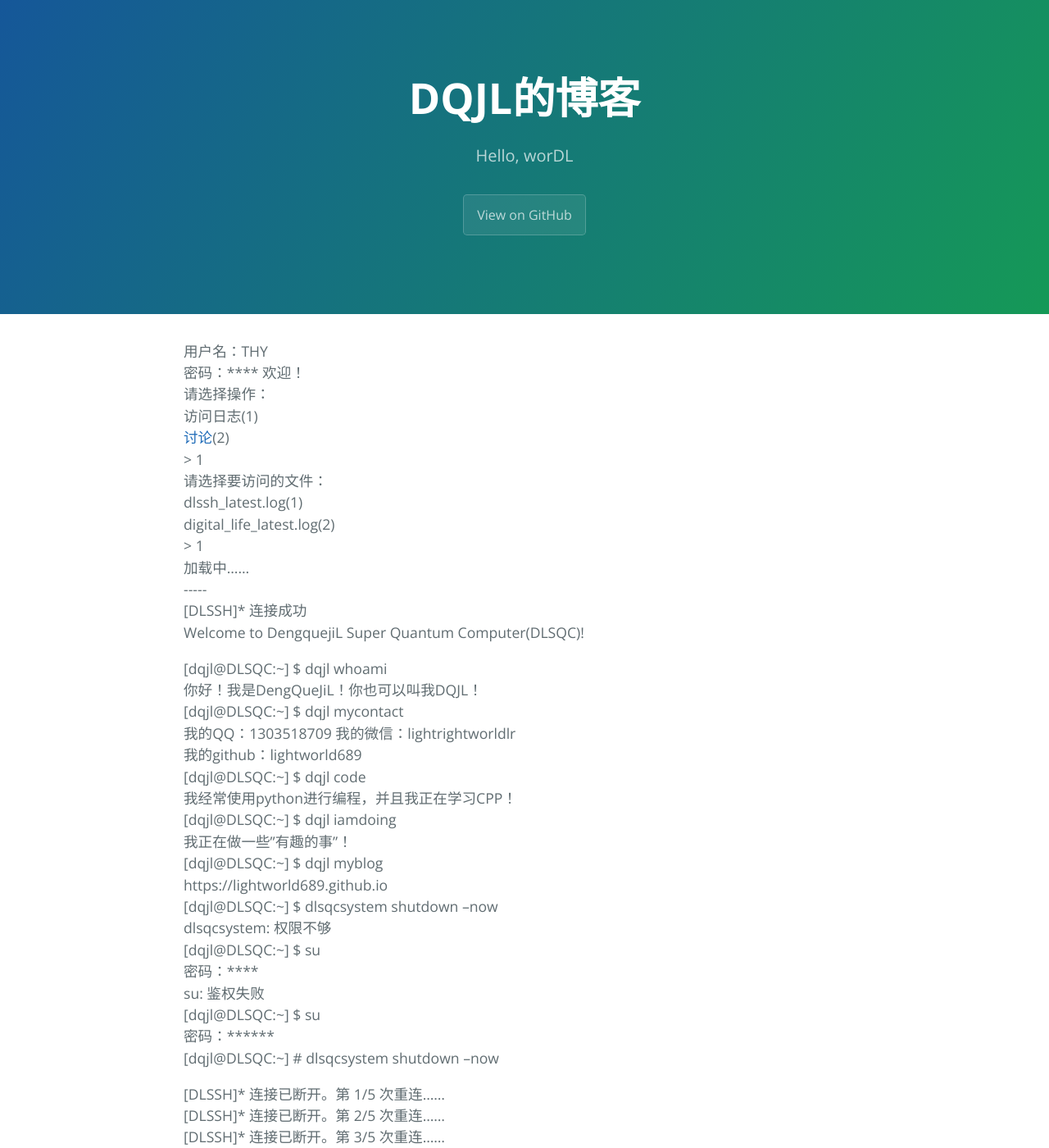
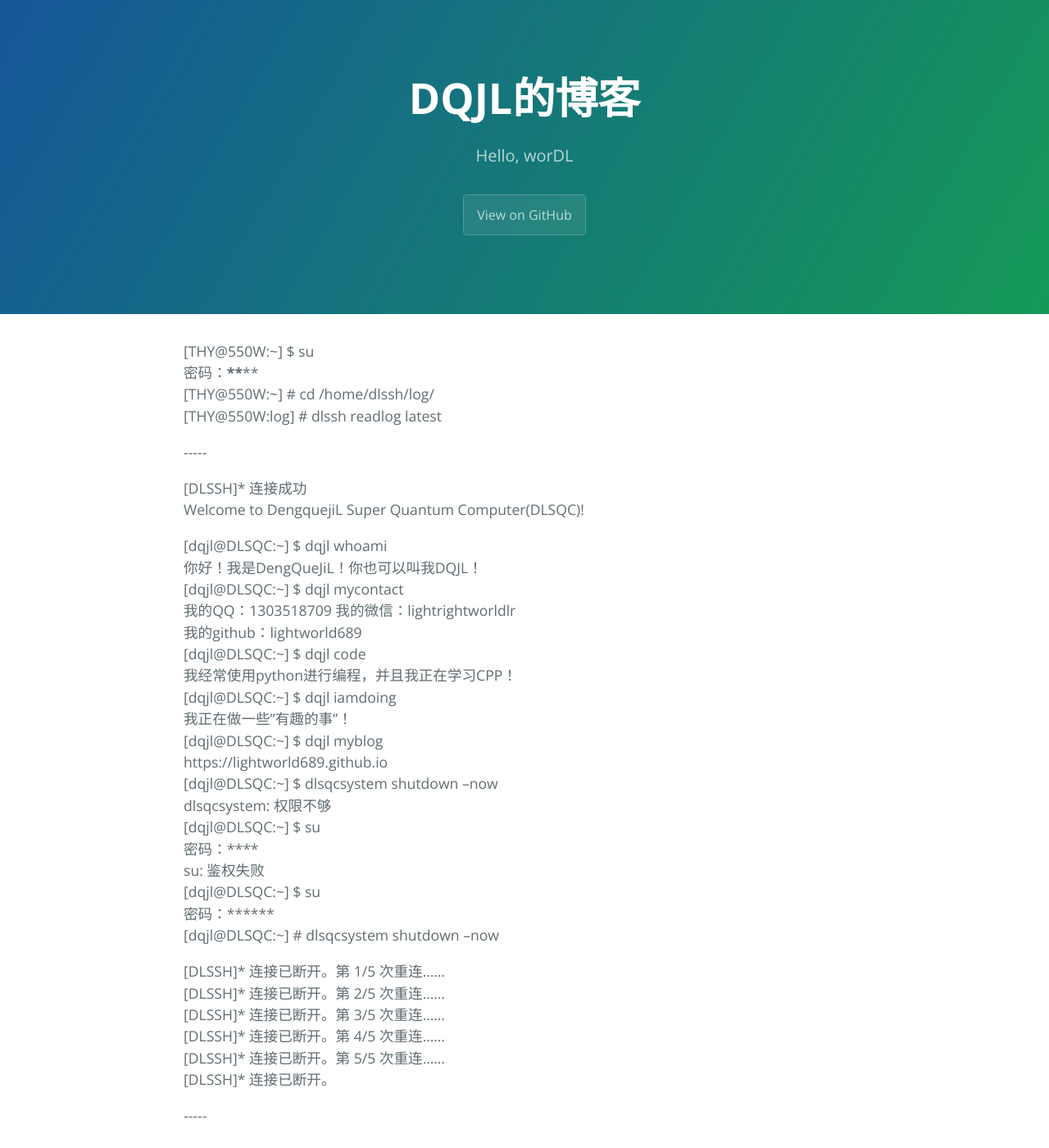
Before and after one commit to lightworld689/lightworld689.github.io_old, a Jekyll site: the page built from index.md, in a window 1280 px wide and 1400 px high. Shown: the whole window at 82% size. Built offline with Jekyll 4.4.1, drawn with Linux system fonts in a browser that asks for light colours.

Commit message:
Update index.md

```diff
--- a/index.md
+++ b/index.md
@@ -3,19 +3,13 @@ layout: default
 title: DQJL的博客
 description: Hello, worDL
 ---
-用户名：THY
-密码：\*\*\*\*
-欢迎！
-请选择操作：
-访问日志(1)
-[讨论](https://github.com/lightworld689/lightworld689.github.io/discussions)(2)
-\> 1
-请选择要访问的文件：
-dlssh_latest.log(1)
-digital_life_latest.log(2)
-\> 1
-加载中……
+\[THY@550W\:\~\] \$ su
+密码：********
+\[THY@550W\:\~\] \# cd /home/dlssh/log/
+\[THY@550W\:log\] \# dlssh readlog latest
+
 \-\-\-\-\-
+
 \[DLSSH\]\* 连接成功
 Welcome to DengquejiL Super Quantum Computer\(DLSQC\)!
 
```
Also changed, not shown: other parts of index.md (+1 -1 lines).
